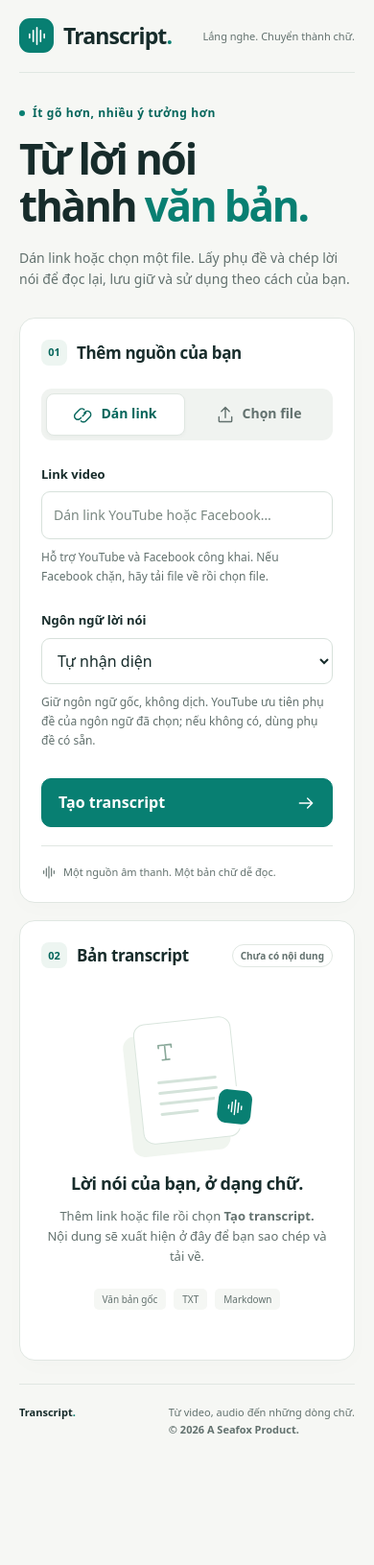
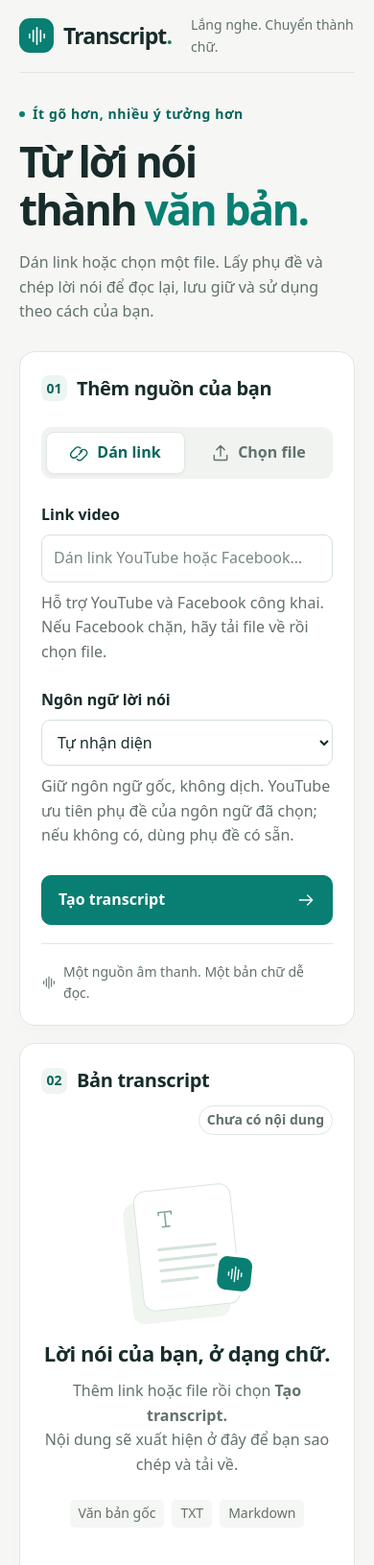
Before and after one commit to sefxvn16/transcript_me, a plain HTML site: page public/index.html in a window 390 px wide. Shown: the top 1631 px of the page at 96% size. Before the commit the page ends 1527 px from the top, so only its background shows below. Drawn offline with Linux system fonts and the light colour scheme.

Commit message:
Improve typography readability across screen sizes

```diff
--- a/public/styles.css
+++ b/public/styles.css
@@ -1,4 +1,4 @@
-:root { color-scheme: light; --bg: #f6f7f4; --paper: #fff; --ink: #172c2b; --muted: #62716e; --line: #e0e7e2; --accent: #087f72; --accent-dark: #06665c; --soft: #edf5f1; font: 16px/1.6 system-ui, -apple-system, BlinkMacSystemFont, "Segoe UI", sans-serif; color: var(--ink); background: var(--bg); }
+:root { color-scheme: light; --bg: #f6f7f4; --paper: #fff; --ink: #172c2b; --muted: #62716e; --line: #e0e7e2; --accent: #087f72; --accent-dark: #06665c; --soft: #edf5f1; font: 100%/1.6 system-ui, -apple-system, BlinkMacSystemFont, "Segoe UI", sans-serif; color: var(--ink); background: var(--bg); }
 * { box-sizing: border-box; }
 body { margin: 0; }
 button, input, select, textarea { font: inherit; }
@@ -15,13 +15,13 @@ button:disabled { opacity: .55; cursor: wait; }
 .brand-mark { display: grid; place-items: center; width: 36px; height: 36px; background: var(--accent); color: white; border-radius: 11px; margin-right: 10px; }
 .brand-mark .icon { width: 23px; height: 23px; }
 .brand-dot { color: var(--accent); }
-.header-note { font-size: 13px; color: var(--muted); }
+.header-note { font-size: .875rem; color: var(--muted); }
 .intro { position: relative; padding: 48px 0 38px; }
-.eyebrow { display: flex; align-items: center; gap: 8px; margin: 0 0 14px; font-size: 12px; font-weight: 650; letter-spacing: .6px; color: var(--accent-dark); }
+.eyebrow { display: flex; align-items: center; gap: 8px; margin: 0 0 14px; font-size: .875rem; font-weight: 650; letter-spacing: .6px; color: var(--accent-dark); }
 .eyebrow > span { width: 6px; height: 6px; border-radius: 50%; background: var(--accent); }
 h1 { font-size: clamp(36px, 4.5vw, 58px); line-height: 1.12; font-weight: 720; letter-spacing: -2.2px; margin: 0 0 18px; }
 h1 span { color: var(--accent); }
-.intro-description { color: var(--muted); margin: 0; font-size: 15px; }
+.intro-description { color: var(--muted); margin: 0; font-size: 1rem; }
 .intro-art { display: flex; position: absolute; right: 52px; top: 112px; align-items: center; gap: 26px; transform: rotate(-5deg); }
 .wave-bars { display: flex; align-items: center; gap: 6px; height: 100px; }
 .wave-bars i { width: 7px; height: 30px; background: #9ecabe; border-radius: 6px; }
@@ -38,36 +38,36 @@ h1 span { color: var(--accent); }
 .panel { min-width: 0; background: var(--paper); border: 1px solid var(--line); border-radius: 20px; box-shadow: 0 6px 24px #17352a04; }
 .source-panel { padding: 28px; }
 .panel-heading { display: flex; align-items: center; gap: 10px; margin-bottom: 24px; }
-.step { display: grid; place-items: center; width: 27px; height: 27px; flex-shrink: 0; background: var(--soft); color: var(--accent-dark); border-radius: 8px; font-size: 11px; font-weight: 700; }
-h2 { margin: 0; font-size: 17px; font-weight: 680; letter-spacing: -.35px; }
+.step { display: grid; place-items: center; width: 1.6875rem; height: 1.6875rem; flex-shrink: 0; background: var(--soft); color: var(--accent-dark); border-radius: 8px; font-size: .875rem; font-weight: 700; }
+h2 { margin: 0; font-size: 1.25rem; font-weight: 680; letter-spacing: -.35px; }
 .source-switch { display: grid; grid-template-columns: 1fr 1fr; gap: 4px; background: #f0f3f0; border-radius: 11px; padding: 5px; margin-bottom: 25px; }
-.source-switch button { display: flex; align-items: center; justify-content: center; gap: 8px; padding: 8px; border: 1px solid transparent; border-radius: 8px; background: transparent; color: var(--muted); font-size: 14px; font-weight: 600; }
+.source-switch button { display: flex; align-items: center; justify-content: center; gap: 8px; padding: 8px; border: 1px solid transparent; border-radius: 8px; background: transparent; color: var(--muted); font-size: 1rem; font-weight: 600; }
 .source-switch button[aria-pressed="true"] { background: white; border-color: var(--line); box-shadow: 0 2px 4px #17352a07; color: var(--accent-dark); }
-label { display: block; font-size: 13px; font-weight: 650; margin-bottom: 8px; }
+label { display: block; font-size: 1rem; font-weight: 650; margin-bottom: 8px; }
 input[type="url"], select { width: 100%; min-height: 48px; border: 1px solid #d7e1db; border-radius: 9px; background: #fff; color: var(--ink); padding: 11px 12px; }
-input::placeholder { color: #7a8882; font-size: 14px; }
-.hint { color: var(--muted); font-size: 12px; line-height: 1.7; margin: 9px 0 0; overflow-wrap: anywhere; white-space: pre-wrap; }
+input::placeholder { color: #7a8882; font-size: 1rem; }
+.hint { color: var(--muted); font-size: 1rem; line-height: 1.6; margin: 9px 0 0; overflow-wrap: anywhere; white-space: pre-wrap; }
 .language-field { margin-top: 24px; }
 .file-picker { position: relative; display: flex; flex-direction: column; align-items: center; justify-content: center; padding: 22px 14px; border: 1px dashed #9cbeb0; border-radius: 11px; background: #f8fbf9; text-align: center; }
 .file-picker:focus-within { outline: 3px solid var(--accent); outline-offset: 3px; }
 .file-picker:has(input:disabled) { opacity: .55; }
 .upload-icon { width: 26px; height: 26px; color: var(--accent); margin-bottom: 10px; }
-.file-prompt { font-size: 14px; font-weight: 600; }
+.file-prompt { font-size: 1rem; font-weight: 600; }
 #file-name { max-width: 100%; }
 input[type="file"] { position: absolute; inset: 0; width: 100%; height: 100%; opacity: 0; cursor: pointer; }
-.run-actions { display: flex; gap: 10px; margin-top: 28px; }
+.run-actions { display: flex; flex-wrap: wrap; gap: 10px; margin-top: 28px; }
 .primary { display: flex; align-items: center; justify-content: space-between; gap: 12px; flex: 1; border: 1px solid var(--accent); border-radius: 10px; background: var(--accent); color: white; padding: 12px 17px; font-weight: 600; }
 .primary:hover:not(:disabled) { background: var(--accent-dark); }
 .stop { border: 1px solid #e6c9c5; background: #fff5f3; color: #9e3d31; border-radius: 10px; padding: 10px 16px; }
-#status { color: var(--accent-dark); font-size: 13px; white-space: pre-wrap; overflow-wrap: anywhere; margin: 14px 0 0; }
+#status { color: var(--accent-dark); font-size: 1rem; white-space: pre-wrap; overflow-wrap: anywhere; margin: 14px 0 0; }
 #status:empty { display: none; }
 #status[data-state="error"] { color: #a1392e; }
 #status[data-state="busy"]::before { content: ""; display: inline-block; width: 10px; height: 10px; margin-right: 8px; border: 2px solid #b8d8ce; border-top-color: var(--accent); border-radius: 50%; animation: spin 1s linear infinite; }
-.source-footer { display: flex; align-items: center; gap: 7px; color: var(--muted); font-size: 11px; margin: 23px 0 0; padding-top: 18px; border-top: 1px solid var(--line); }
+.source-footer { display: flex; align-items: center; gap: 7px; color: var(--muted); font-size: .875rem; margin: 23px 0 0; padding-top: 18px; border-top: 1px solid var(--line); }
 .source-footer .icon { width: 16px; height: 16px; }
 .result-panel { padding: 28px; display: flex; flex-direction: column; }
 .result-heading { flex-wrap: wrap; row-gap: 10px; }
-.badge { font-size: 10px; font-weight: 550; color: var(--muted); border: 1px solid var(--line); padding: 3px 8px; border-radius: 20px; margin-left: auto; }
+.badge { font-size: .875rem; font-weight: 550; color: var(--muted); border: 1px solid var(--line); padding: 3px 8px; border-radius: 20px; margin-left: auto; }
 .badge[data-state="complete"] { background: var(--soft); color: var(--accent-dark); border-color: #c9e1d6; }
 .empty-result { flex: 1; display: flex; flex-direction: column; align-items: center; justify-content: center; text-align: center; padding: 28px 0 42px; min-height: 380px; }
 .paper-art { width: 102px; height: 126px; position: relative; padding: 19px; background: #fff; border: 1px solid #d9e5dd; border-radius: 12px; box-shadow: -12px 12px 0 #f0f5ef; margin: 5px 0 30px; transform: rotate(-6deg); }
@@ -76,20 +76,20 @@ input[type="file"] { position: absolute; inset: 0; width: 100%; height: 100%; op
 .paper-art > i { display: block; height: 3px; margin-top: 8px; background: #d4e3da; border-radius: 3px; }
 .paper-art > i:last-of-type { width: 65%; }
 .paper-wave { display: grid; place-items: center; position: absolute; right: -18px; bottom: 8px; width: 43px; height: 43px; background: var(--accent); color: white; border: 4px solid white; border-radius: 13px; transform: rotate(12deg); }
-.empty-result h3 { font-size: 18px; font-weight: 650; letter-spacing: -.4px; margin: 0 0 9px; }
-.empty-result p { font-size: 13px; color: var(--muted); margin: 0; max-width: 340px; }
+.empty-result h3 { font-size: 1.375rem; font-weight: 650; letter-spacing: -.4px; margin: 0 0 9px; }
+.empty-result p { font-size: 1rem; color: var(--muted); margin: 0; max-width: 340px; }
 .empty-result strong { font-weight: 600; }
 .empty-formats { display: flex; flex-wrap: wrap; justify-content: center; gap: 8px; margin-top: 24px; }
-.empty-formats span { font-size: 10px; color: var(--muted); background: #f5f7f4; padding: 3px 9px; border-radius: 5px; }
+.empty-formats span { font-size: .875rem; color: var(--muted); background: #f5f7f4; padding: 3px 9px; border-radius: 5px; }
 #result { display: flex; flex: 1; flex-direction: column; min-width: 0; }
 .result-toolbar { display: flex; gap: 8px; flex-wrap: wrap; padding-bottom: 17px; border-bottom: 1px solid var(--line); }
-.result-toolbar button { display: inline-flex; align-items: center; justify-content: center; gap: 6px; border: 1px solid var(--line); background: white; padding: 7px 11px; border-radius: 8px; font-size: 12px; color: var(--ink); }
+.result-toolbar button { display: inline-flex; align-items: center; justify-content: center; gap: 6px; border: 1px solid var(--line); background: white; padding: 7px 11px; border-radius: 8px; font-size: 1rem; color: var(--ink); }
 .result-toolbar button:hover { background: var(--soft); border-color: #a6c6b8; }
 .result-toolbar .icon { width: 15px; height: 15px; }
-#copy-status { margin: 8px 0 0; font-size: 12px; color: var(--accent-dark); overflow-wrap: anywhere; }
+#copy-status { margin: 8px 0 0; font-size: 1rem; color: var(--accent-dark); overflow-wrap: anywhere; }
 #copy-status:empty { display: none; }
-#output { width: 100%; flex: 1; min-height: 360px; resize: vertical; border: 0; border-radius: 6px; background: transparent; color: var(--ink); padding: 16px 0 0; font-size: 16px; line-height: 1.85; }
-.site-footer { display: flex; justify-content: space-between; gap: 15px; margin-top: 35px; padding: 20px 0 28px; border-top: 1px solid var(--line); color: var(--muted); font-size: 11px; }
+#output { width: 100%; flex: 1; min-height: 360px; resize: vertical; border: 0; border-radius: 6px; background: transparent; color: var(--ink); padding: 16px 0 0; font-size: 1.125rem; line-height: 1.7; }
+.site-footer { display: flex; justify-content: space-between; gap: 15px; margin-top: 35px; padding: 20px 0 28px; border-top: 1px solid var(--line); color: var(--muted); font-size: .875rem; }
 .site-footer > span { color: var(--ink); font-weight: 700; }
 .site-footer p { margin: 0; }
 @keyframes spin { to { transform: rotate(360deg); } }
@@ -101,11 +101,10 @@ input[type="file"] { position: absolute; inset: 0; width: 100%; height: 100%; op
 @media (max-width: 760px) {
   .page-shell { padding: 0 20px; }
   .site-header { height: 76px; }
-  .header-note { font-size: 11px; }
   .intro { padding: 32px 0 28px; }
   h1 { font-size: 44px; }
   .intro-art { display: none; }
-  .intro-description { max-width: 420px; font-size: 14px; }
+  .intro-description { max-width: 420px; }
   .desktop-break { display: none; }
   .workspace { grid-template-columns: minmax(0, 1fr); gap: 18px; }
   .panel { border-radius: 16px; }
```
